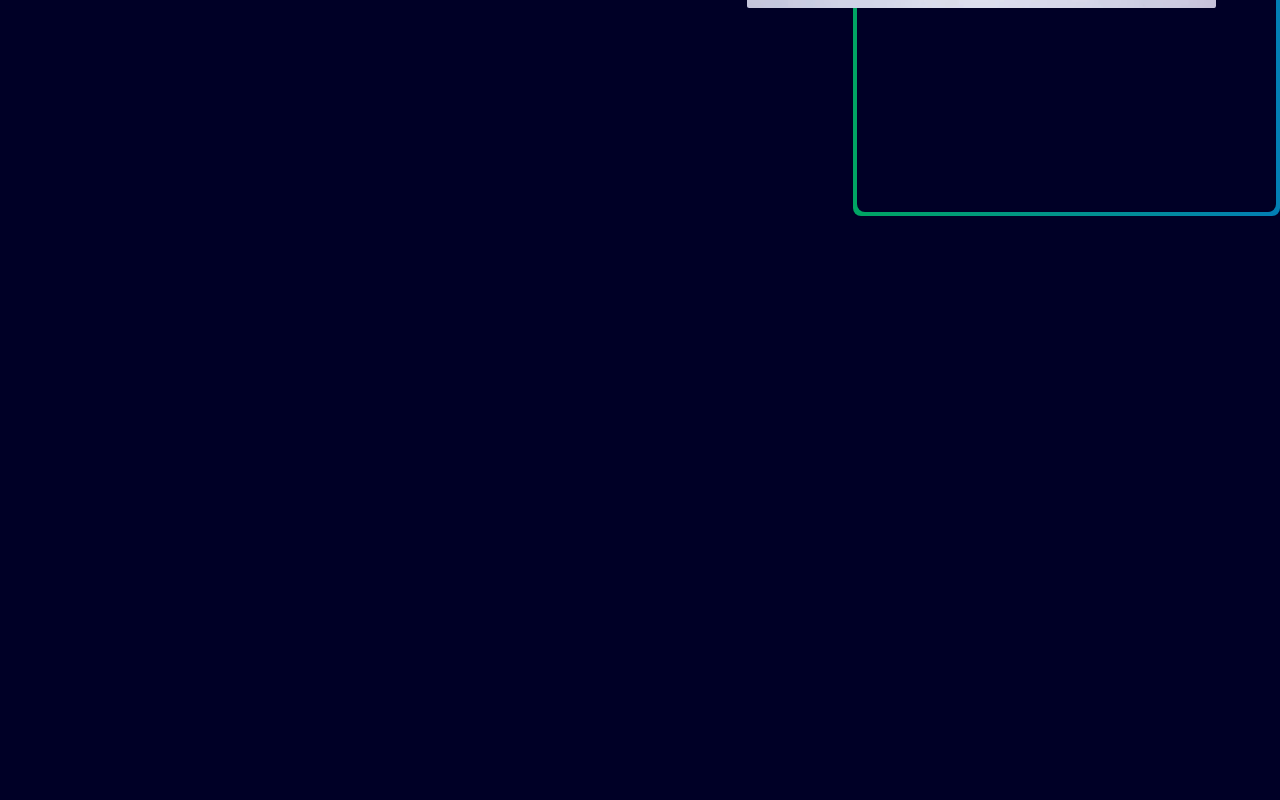
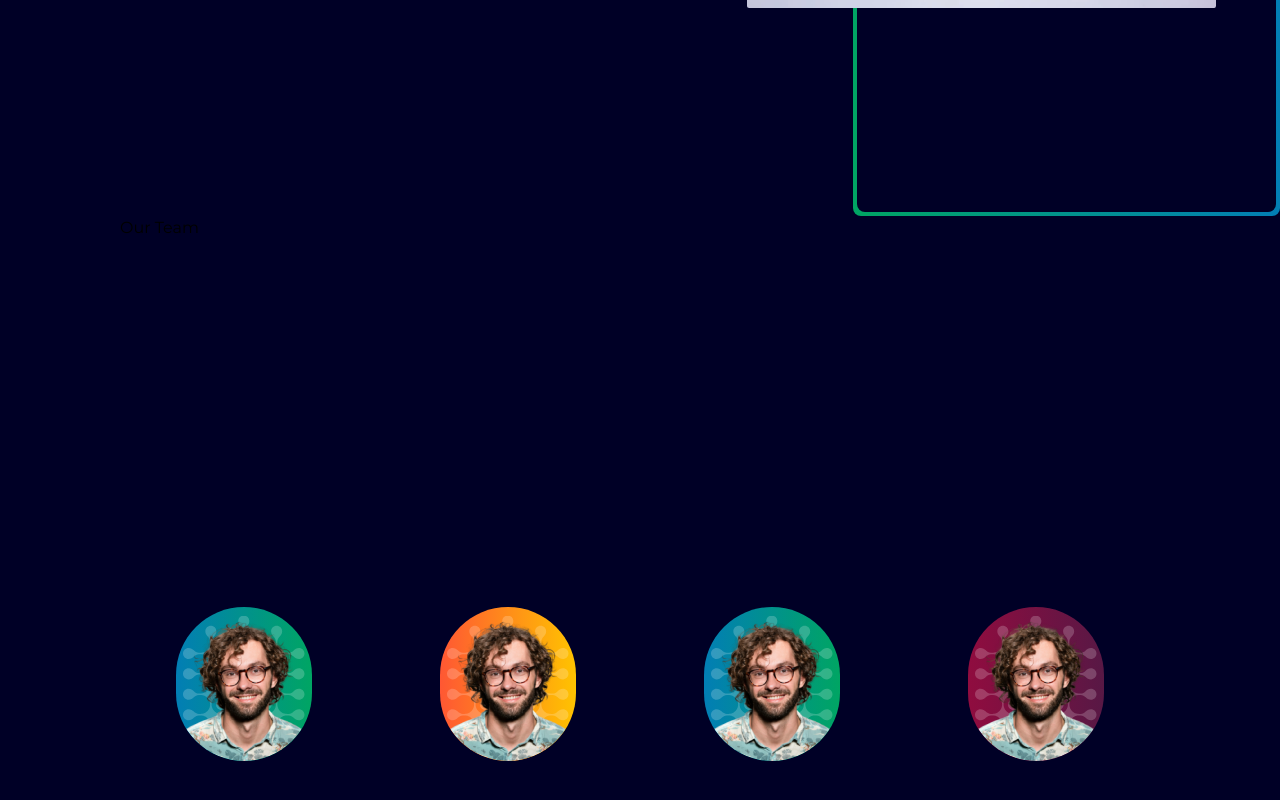
Before and after one commit to Abdullah-Jehani/Tatweer-Website, a Vue app: page /WhatWeDoView in a window 1280 px wide. Shown: the part 4360-5160 px from the top of the page. Before the commit the page ends 4576 px from the top, so only its background shows below. Built offline with nearby package versions, Linux system fonts and the light colour scheme.

Commit message:
updated the our team section

```diff
--- /dev/null
+++ b/src/components/WhatWeDo/OurTeamSectionComponent.vue
@@ -0,0 +1,22 @@
+<template>
+  <div>
+    <h1>Our Team</h1>
+    <div class="w-full grid grid-cols-12 gap-4">
+      <div v-for="(member, index) in members" :key="index" class="col-span-3">
+        <TeamComponent
+          :gradientStart="member.gradientStart"
+          :gradientEnd="member.gradientEnd"
+          :memberImage="member.memberImage"
+        />
+      </div>
+    </div>
+  </div>
+</template>
+
+<script setup>
+import TeamComponent from "../../helper/TeamComponent.vue";
+
+defineProps({
+  members: Array,
+});
+</script>
--- /dev/null
+++ b/src/helper/TeamComponent.vue
@@ -0,0 +1,38 @@
+<template>
+  <div
+    class="h-screen w-full px-14 mt-11 mb-16 flex justify-center items-center"
+  >
+    <!-- Circle Container -->
+    <div class="relative w-[154px] h-[154px] rounded-full overflow-hidden">
+      <!-- Gradient Background -->
+      <div
+        :style="{
+          background: `linear-gradient(to right, ${gradientStart}, ${gradientEnd})`,
+        }"
+        class="w-full h-full"
+      ></div>
+
+      <!-- Watermark Logo (visible above gradient) -->
+      <img
+        src="../../public/icons/WaterMark.svg"
+        alt="Watermark"
+        class="absolute top-1/2 left-1/2 transform -translate-x-1/2 -translate-y-1/2 opacity-100 z-10"
+      />
+
+      <!-- Member Image -->
+      <img
+        :src="memberImage"
+        alt="Member"
+        class="absolute top-1/2 left-1/2 transform -translate-x-1/2 -translate-y-1/2 rounded-full z-20 w-full h-full object-cover"
+      />
+    </div>
+  </div>
+</template>
+
+<script setup>
+defineProps({
+  gradientStart: String,
+  gradientEnd: String,
+  memberImage: String,
+});
+</script>
--- a/src/views/WhatWeDo/WhatWeDoView.vue
+++ b/src/views/WhatWeDo/WhatWeDoView.vue
@@ -14,6 +14,12 @@
   <div class="w-full h-screen grid grid-cols-12">
     <SocialResponsibilitySectionComponent class="col-start-1 col-span-full" />
   </div>
+  <div class="w-full h-screen px-8 md:px-[120px] grid grid-cols-12 gap-4">
+    <OurTeamSectionComponent
+      class="col-start-1 col-span-full"
+      :members="members"
+    />
+  </div>
 </template>
 
 <script setup>
@@ -22,4 +28,54 @@ import ObjectivesSectionComponent from "../../components/WhatWeDo/ObjectivesSect
 import VisionSectionComponent from "../../components/WhatWeDo/VisionSectionComponent.vue";
 import ValuesSectionComponent from "../../components/WhatWeDo/ValuesSectionComponent.vue";
 import SocialResponsibilitySectionComponent from "../../components/WhatWeDo/SocialResponsibilitySectionComponent.vue";
+import OurTeamSectionComponent from "../../components/WhatWeDo/OurTeamSectionComponent.vue";
+
+// Define the members array
+const members = [
+  {
+    gradientStart: "#027EB5",
+    gradientEnd: "#00A563",
+    memberImage: "/images/Member.png",
+  },
+  {
+    gradientStart: "#FF5733",
+    gradientEnd: "#FFC300",
+    memberImage: "/images/Member.png",
+  },
+  {
+    gradientStart: "#027EB5",
+    gradientEnd: "#00A563",
+    memberImage: "/images/Member.png",
+  },
+  {
+    gradientStart: "#900C3F",
+    gradientEnd: "#581845",
+    memberImage: "/images/Member.png",
+  },
+  {
+    gradientStart: "#FF5733",
+    gradientEnd: "#DAF7A6",
+    memberImage: "/images/Member.png",
+  },
+  {
+    gradientStart: "#FF5733",
+    gradientEnd: "#FFC300",
+    memberImage: "/images/Member.png",
+  },
+  {
+    gradientStart: "#C70039",
+    gradientEnd: "#900C3F",
+    memberImage: "/images/Member.png",
+  },
+  {
+    gradientStart: "#900C3F",
+    gradientEnd: "#581845",
+    memberImage: "/images/Member.png",
+  },
+  {
+    gradientStart: "#FF5733",
+    gradientEnd: "#DAF7A6",
+    memberImage: "/images/Member.png",
+  },
+];
 </script>
```
Also changed, not shown: public/icons/WaterMark.svg (added), public/images/Member.png (added).
